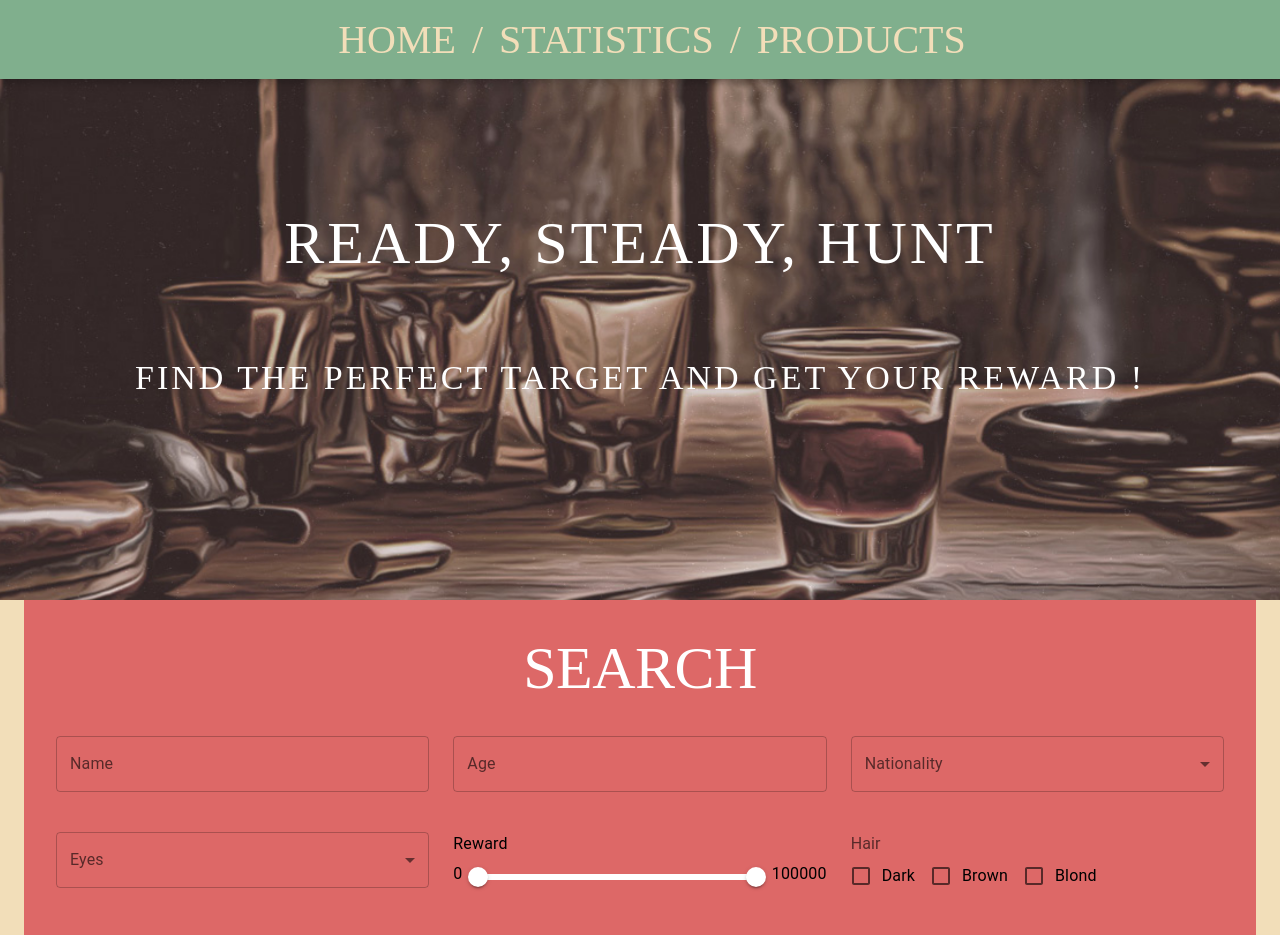
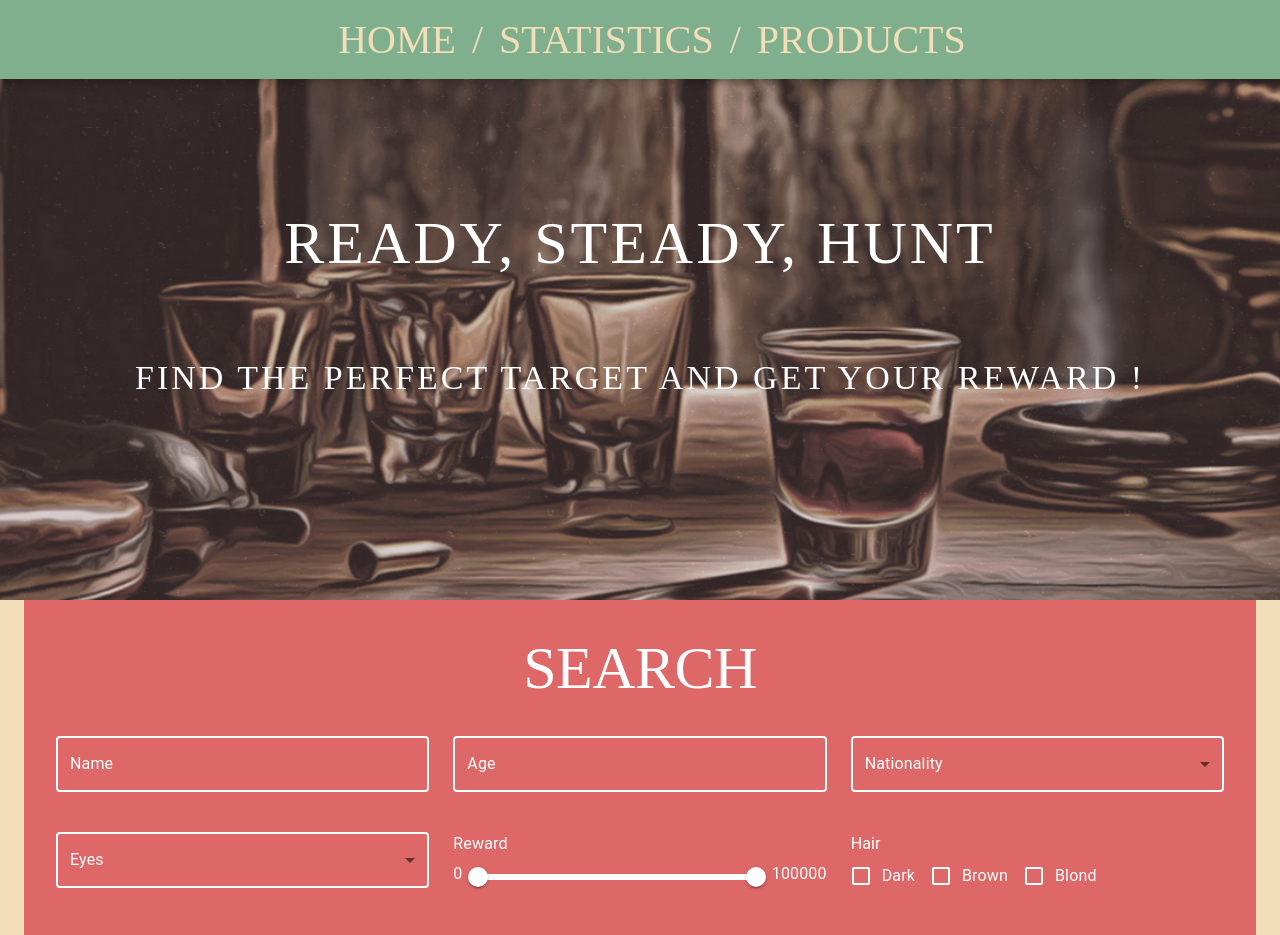
Before and after one commit to panarec/bounty-hunters, a React (Create React App) app: page / in a window 1280 px wide. Shown: the top 935 px of the page. Built offline with nearby package versions, Linux system fonts and the light colour scheme; a web font is replaced by a local one.

Commit message:
Filters design changed

```diff
--- a/src/Components/CheckboxFilter.js
+++ b/src/Components/CheckboxFilter.js
@@ -6,18 +6,46 @@ import {
   FormLabel,
 } from '@mui/material';
 
-export const CheckboxFilter = ({label}) => {
+import { variables } from '../assets/variables';
+
+export const CheckboxFilter = ({ label }) => {
   const hairs = ['Dark', 'Brown', 'Blond'];
+  const { whiteColor, bgColor } = variables;
 
   return (
-    <FormControl>
-      <FormLabel component="legend">{label}</FormLabel>
+    <FormControl
+      sx={{
+        '& .MuiFormLabel-root.Mui-focused': {
+          color: whiteColor,
+        },
+      }}
+    >
+      <FormLabel
+        component="legend"
+        sx={{
+          color: whiteColor,
+        }}
+      >
+        {label}
+      </FormLabel>
       <FormGroup row>
         {hairs.map((hair) => {
           return (
             <FormControlLabel
-              control={<Checkbox onChange={null} name={hair.toLowerCase()} />}
+              control={
+                <Checkbox
+                  onChange={null}
+                  sx={{ color: whiteColor }}
+                  name={hair.toLowerCase()}
+                />
+              }
               label={hair}
+              sx={{
+                color: whiteColor,
+                '& .MuiCheckbox-root.Mui-checked': {
+                  color: bgColor,
+                },
+              }}
             />
           );
         })}
--- a/src/Components/SliderFilter.js
+++ b/src/Components/SliderFilter.js
@@ -7,12 +7,14 @@ export const SliderFilter = ({ min, max, title, ...rest }) => {
 
   return (
     <>
-      <Typography gutterBottom>{title}</Typography>
+      <Typography gutterBottom sx={{ color: whiteColor }}>
+        {title}
+      </Typography>
       <Stack spacing={2} direction="row">
         <Typography
           variant="body1"
           component="span"
-          sx={{ whiteSpace: 'nowrap' }}
+          sx={{ whiteSpace: 'nowrap', color: whiteColor }}
         >
           {min}
         </Typography>
@@ -27,7 +29,7 @@ export const SliderFilter = ({ min, max, title, ...rest }) => {
         <Typography
           variant="body1"
           component="span"
-          sx={{ whiteSpace: 'nowrap' }}
+          sx={{ whiteSpace: 'nowrap', color: whiteColor }}
         >
           {max}
         </Typography>
--- a/src/Components/TextFieldFilter.js
+++ b/src/Components/TextFieldFilter.js
@@ -1,16 +1,40 @@
 import { TextField } from '@mui/material';
-import { borderColor } from '@mui/system';
+import { borderColor, maxWidth } from '@mui/system';
 
 import { variables } from '../assets/variables';
 
 export const TextFieldFilter = ({ ...rest }) => {
-  const { whiteColor } = variables;
+  const { whiteColor, bgColor } = variables;
 
   return (
     <TextField
       {...rest}
       fullWidth
       variant="outlined"
+      sx={{
+        '& .MuiOutlinedInput-input': {
+          color: whiteColor,
+        },
+
+        '& .MuiOutlinedInput-notchedOutline': {
+          borderColor: whiteColor,
+          borderWidth: '2px',
+        },
+        '& .MuiOutlinedInput-root.Mui-focused .MuiOutlinedInput-notchedOutline':
+          {
+            borderColor: bgColor,
+            borderWidth: '4px',
+          },
+        '& .MuiOutlinedInput-root:hover .MuiOutlinedInput-notchedOutline': {
+          borderColor: bgColor,
+        },
+        '& .MuiFormLabel-root': {
+          color: whiteColor,
+        },
+        '& .MuiInputLabel-root.Mui-focused': {
+          color: bgColor,
+        },
+      }}
     />
   );
 };
```
